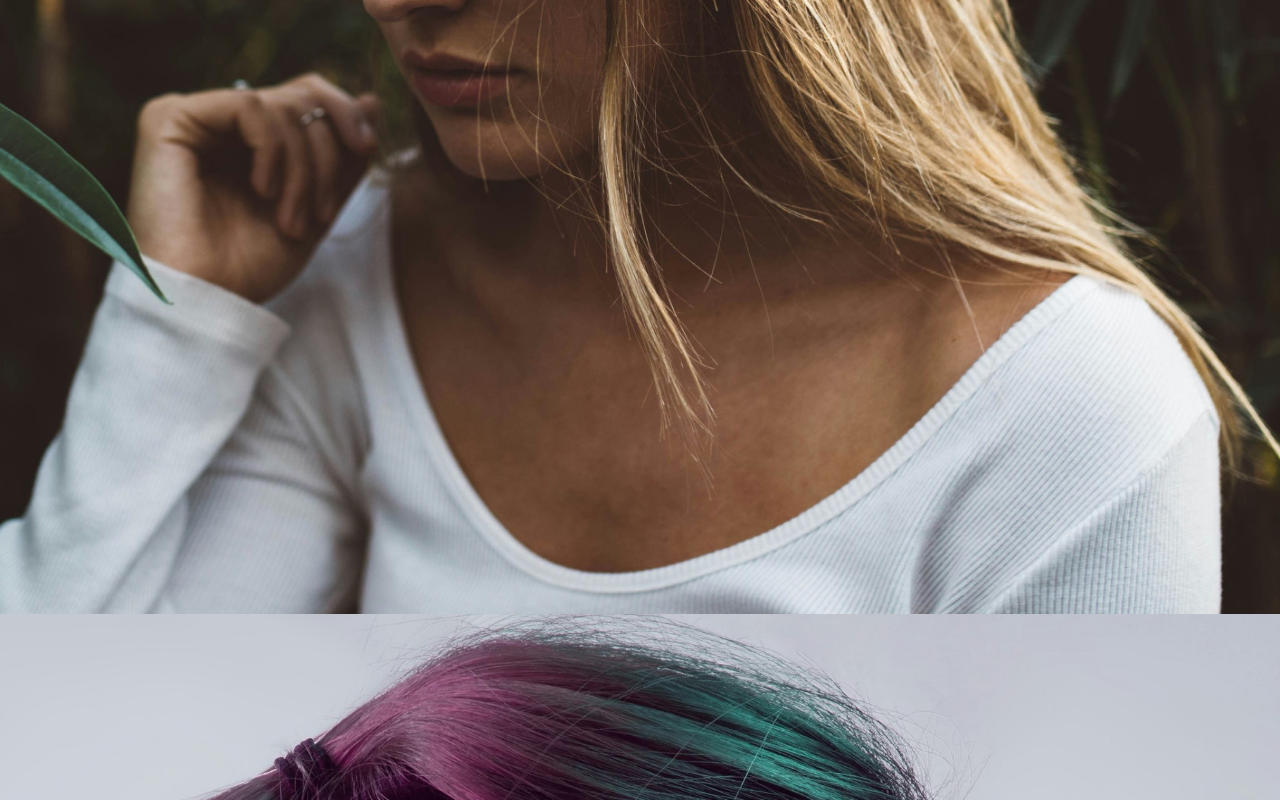
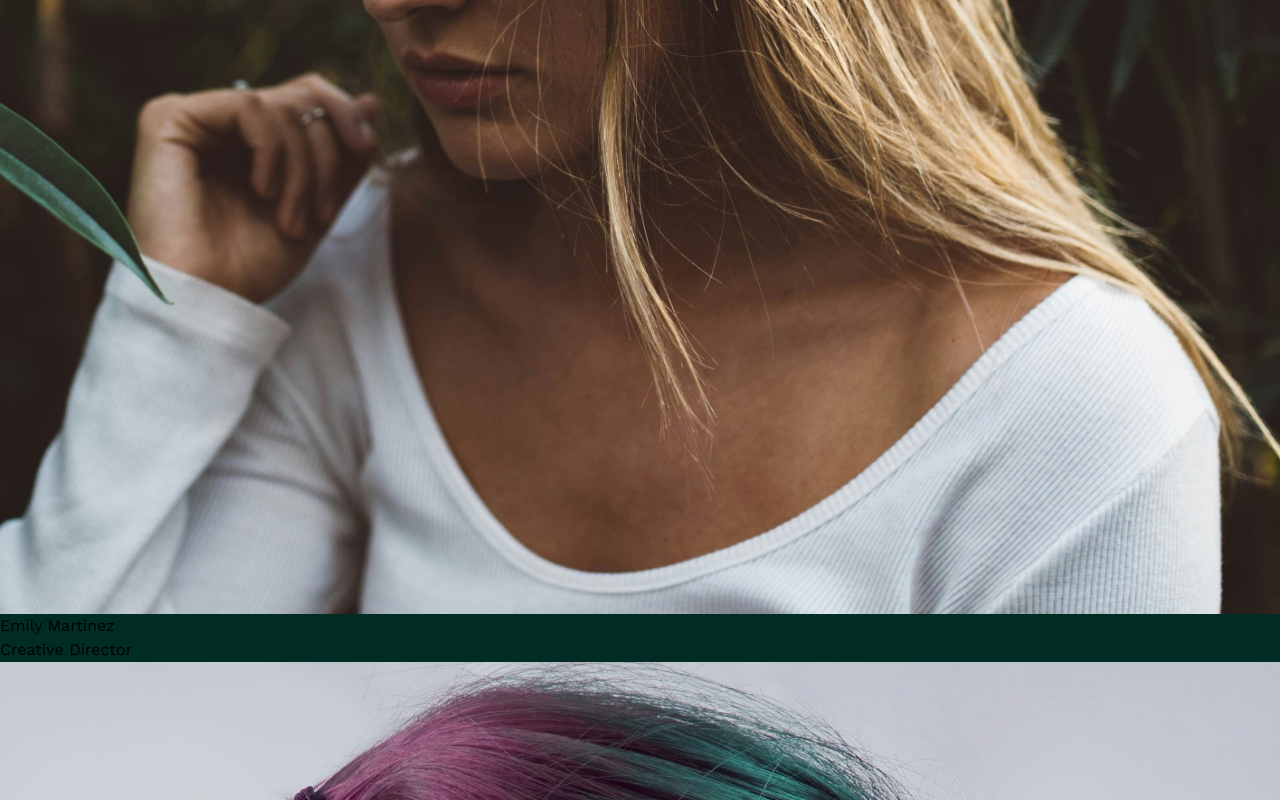
Before and after one commit to ionutpetru4046/landing-page-adCarrot, a React (Vite) app: page / in a window 1280 px wide. Shown: the part 11200-12000 px from the top of the page. Built offline with nearby package versions, Linux system fonts and the light colour scheme.

Commit message:
team section finished

```diff
--- a/src/components/Team.jsx
+++ b/src/components/Team.jsx
@@ -10,6 +10,10 @@ const Team = () => {
                 items-center px-4 text-center md:w-1/2 lg:w-1/3">
                     <img src={member.image} alt={member.name} className="mb-4
                     h-48 w-48 rounded-full" />
+                    <h3 className="font-semibold tracking-tighter lg:text-xl">
+                        {member.name}
+                    </h3>
+                    <p className="italic lg:text-lg">{member.title}</p>
                 </div>
             ))}
         </div>
```
